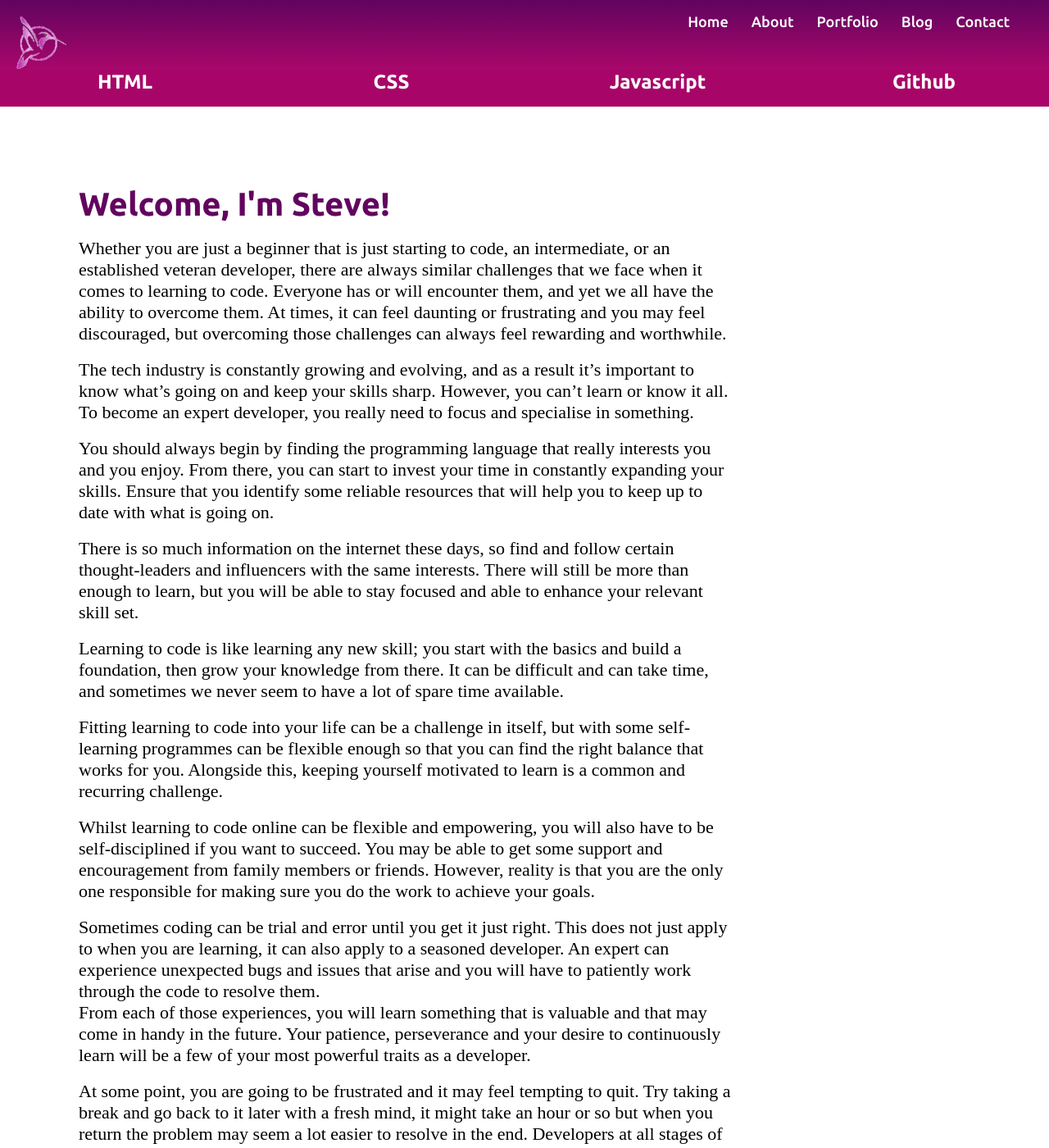
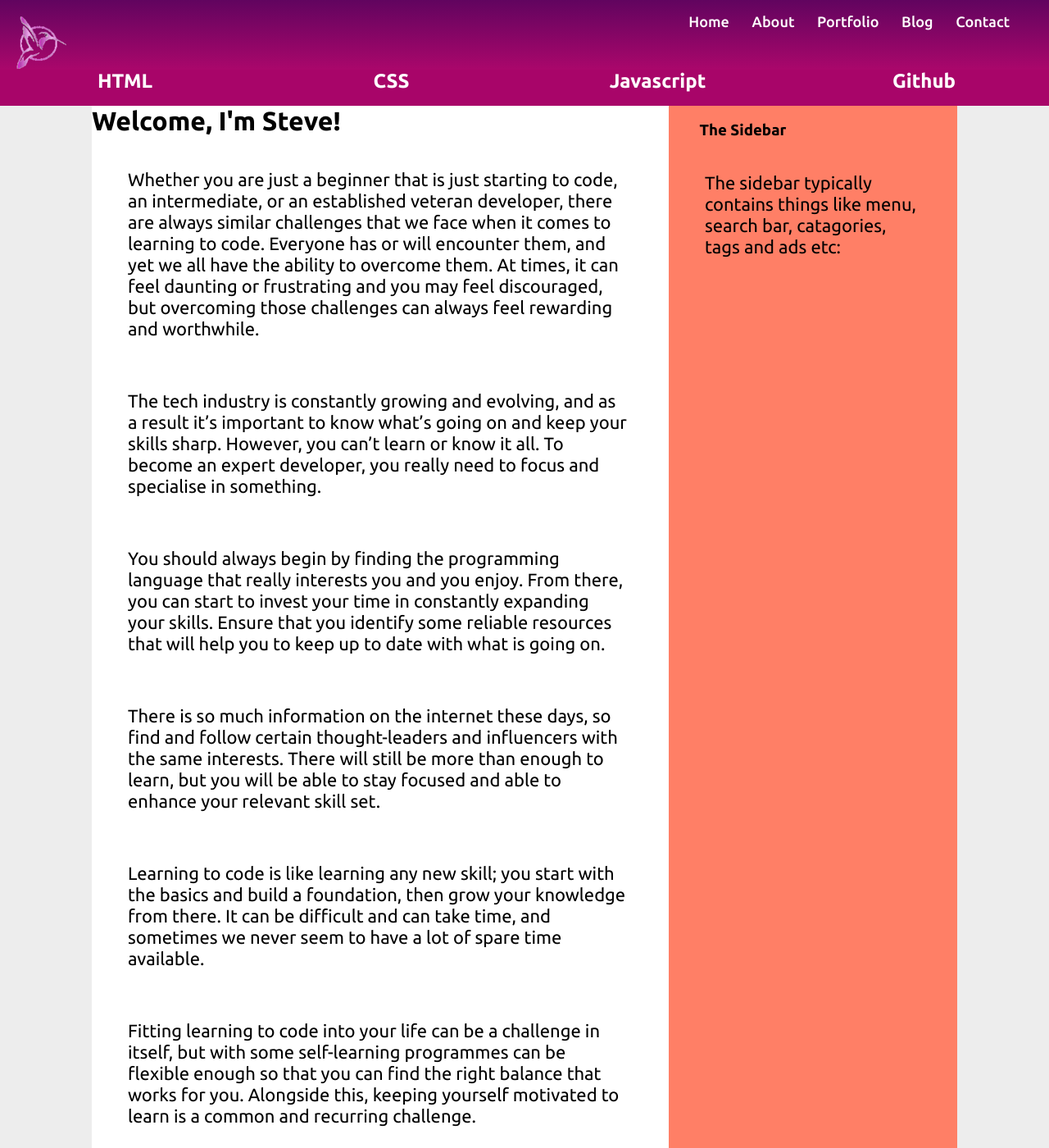
Before and after one commit to Steve-AB/Steve-AB.github.io, a Jekyll site: the page built from index.html, in a window 1280 px wide and 1400 px high. Shown: the whole window at 82% size. Built offline with Jekyll 4.4.1, drawn with Linux system fonts in a browser that asks for light colours; nearby versions of some CDN libraries.

Commit message:
update files

```diff
--- a/css/general.css
+++ b/css/general.css
@@ -1,29 +1,5 @@
 body {
   margin: 0;
-}
-#grid-container-home {
-  display: grid;
-  grid-template-columns: 3fr 1fr;
-  grid-gap: 20px;
-  margin: 6em;
-}
-#grid-container-home h1 {
-  font-family: "Ubuntu", sans-serif;
-  font-size: 40px;
-  color: #62045f;
-}
-#grid-container-home p a {
-  font-size: 22px;
-  line-height: 1.4em;
-  text-align: justify;
-  color: #604c60;
-}
-#sidebar-home h2 {
-  font-size: 22px;
-  line-height: 1.4em;
-  justify-content: end;
-  text-align: center;
-  color: #62045f;
 }
 ul.posts {
   margin: 20px auto 40px;
--- /dev/null
+++ b/css/main.css
@@ -0,0 +1,52 @@
+html {
+	font-family: Ubuntu, sans-serif;
+	-webkit-text-size-adjust: 100%;
+	-ms-text-size-adjust:     100%;
+}
+body {
+	margin: 0;
+}
+h2, h3, p {
+	margin: 0;
+	padding: 1em 2em;
+}
+/*--------------------------------------------------------------
+General styles
+--------------------------------------------------------------*/
+.home-grid {
+	background: #ededed;
+	min-height: 100vh;
+}
+.main-content {
+	background: white;
+}
+.sidebar {
+	background: #FF7F66;
+}
+/*--------------------------------------------------------------
+If no grid support, limit width to 50em and center align
+--------------------------------------------------------------*/
+@supports not (display: grid) {
+	.home-grid {
+		max-width: 50em;
+		margin: 0 auto;
+	}
+}
+/*--------------------------------------------------------------
+CSS Grid layout for wider screens, when browser supports grid:
+--------------------------------------------------------------*/
+@media screen and (min-width: 600px) {
+	@supports (display: grid) {
+		.home-grid {
+			display: grid;
+			grid-template-columns: 1fr repeat(6, minmax(auto, 11em)) 1fr;
+			grid-template-rows: minmax(1em, auto) 1fr auto minmax(1em, auto);
+		}
+		.main-content {
+			grid-column: 2/6;
+		}
+		.sidebar {
+			grid-column: 6/8;
+		}
+	}
+}
--- a/index.html
+++ b/index.html
@@ -3,9 +3,8 @@ layout: default
 title: Steve-AB | Ascribe Bureau
 ---
 				<title>Home Page</title>
-	<div id="grid-container-home">
-	  <div class="container">
-    		<div class="blurb">
+	<div class="home-grid">
+    <main id="content" class="main-content">
         		<h1>Welcome, I'm Steve!</h1><br>
 				<p>Whether you are just a beginner that is just starting to code, an intermediate, or an established veteran developer, there are always similar challenges that we face when it comes to learning to code. Everyone has or will encounter them, and yet we all have the ability to overcome them. At times, it can feel daunting or frustrating and you may feel discouraged, but overcoming those challenges can always feel rewarding and worthwhile.</p><br>
 					<p>The tech industry is constantly growing and evolving, and as a result it’s important to know what’s going on and keep your skills sharp. However, you can’t learn or know it all. To become an expert developer, you really need to focus and specialise in something.</p><br>
@@ -19,9 +18,9 @@ title: Steve-AB | Ascribe Bureau
 					<p>At some point, you are going to be frustrated and it may feel tempting to quit. Try taking a break and go back to it later with a fresh mind, it might take an hour or so but when you return the problem may seem a lot easier to resolve in the end. Developers at all stages of their career have gone through these stages of frustration, and they will continue to do so.</P><br>
 					<p>If you are in need of any more coding information, why not take a look around the site where I shall try to provide and help you gain further knowledge through various articles, snippets of code or helpful links. Otherwise, you are welcome to contact me directly.</p><br>
       <a href="/about">Read more about me...</a></p>
-				</div><!-- /.blurb -->
-				 <div id="sidebar-home">
-						<h2>Sidebar</h2>
-					</div><!-- /.sidebar -->
-	  </div><!-- /.container -->
-	</div><!-- /.grid -->
+				</main>
+    <aside class="sidebar">
+        <h3>The Sidebar</h3>
+        <p>The sidebar typically contains things like menu, search bar, catagories, tags and ads etc:</p>
+    </aside>
+</div>
```
